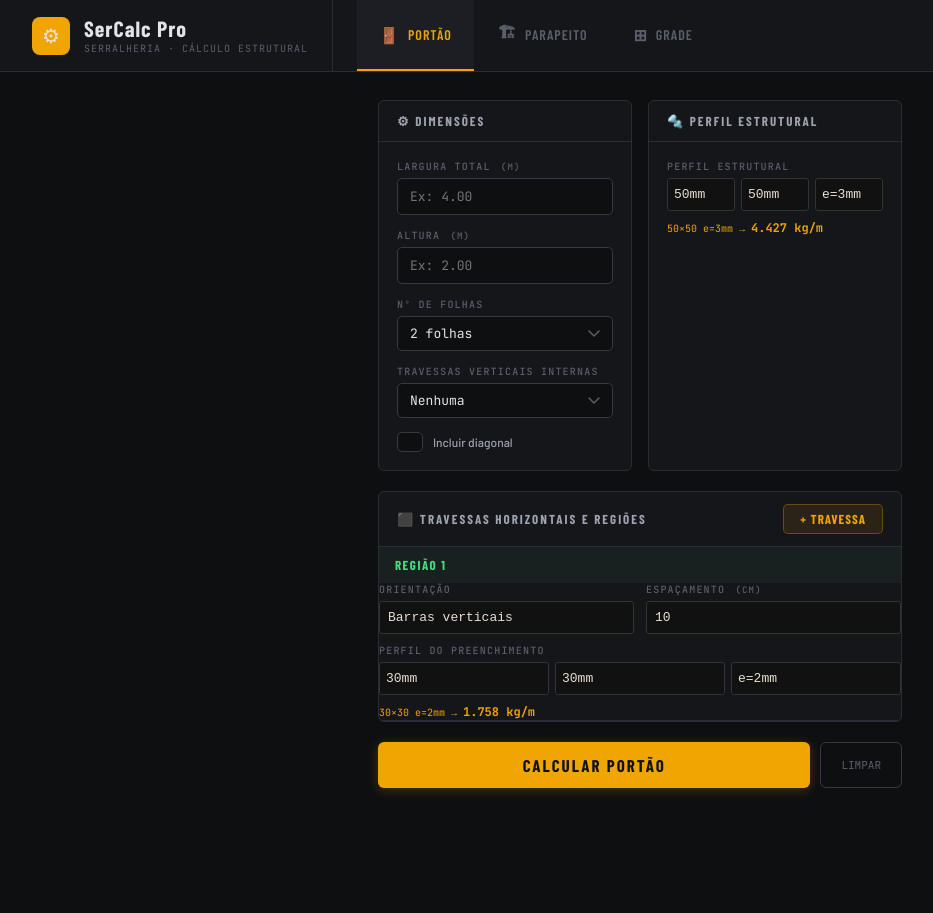
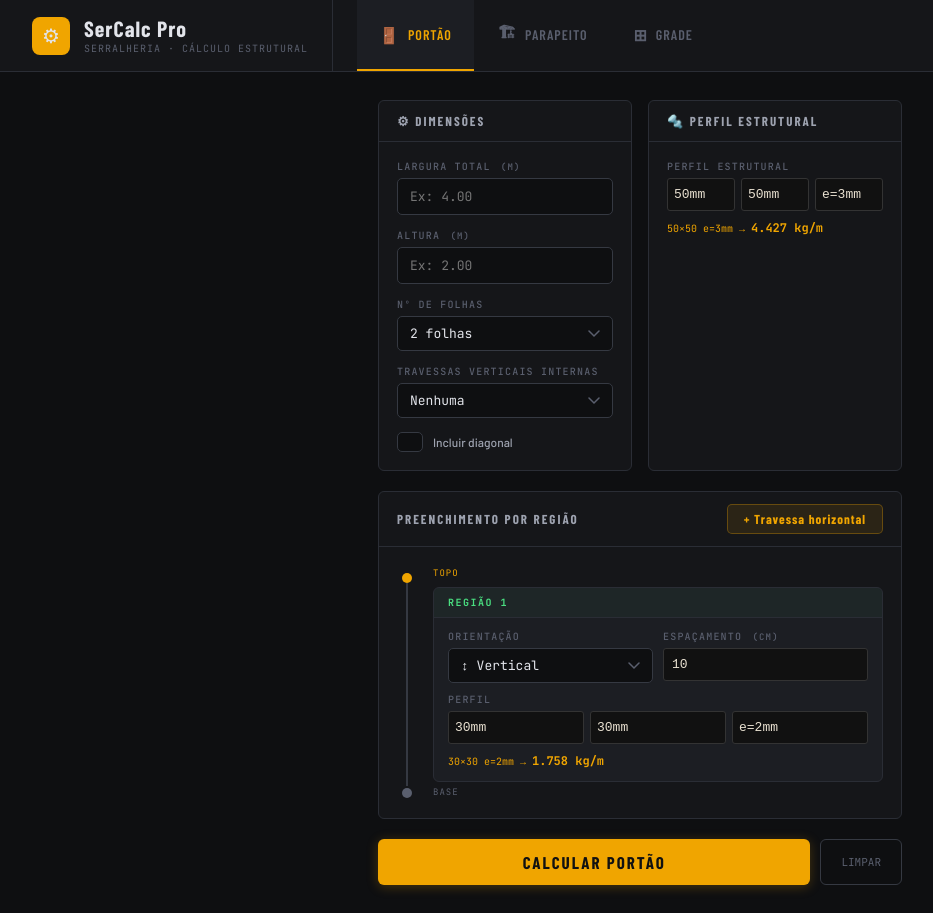
Before and after one commit to RickyMoreira/serralheria2, a React (Create React App) app: page / in a window 1280 px wide. Shown: the whole page, without its empty margins (0-933 px from the left). Before the commit the page ends 816 px from the top, so only its background shows below. Built offline with nearby package versions, Linux system fonts and the light colour scheme; a web font is replaced by a local one.

Commit message:
redesign regioes como linha do tempo vertical

```diff
--- a/src/App.js
+++ b/src/App.js
@@ -945,32 +945,76 @@ function PortaoCalc() {
         </div>
       </div>
 
-      {/* Travessas horizontais e regiões */}
+
+      {/* ── PREENCHIMENTO POR REGIÃO ── */}
       <div className="card">
-        <div className="card-header" style={{display:"flex",justifyContent:"space-between",alignItems:"center"}}>
-          <span>⬛ TRAVESSAS HORIZONTAIS E REGIÕES</span>
-          <button onClick={addTravH} className="btn-add">+ TRAVESSA</button>
+        <div className="card-header">
+          <span>PREENCHIMENTO POR REGIÃO</span>
+          <button onClick={addTravH} className="btn-add">+ Travessa horizontal</button>
         </div>
-        <div className="card-body" style={{gap:0,padding:0}}>
-          {form.regioes.map((reg, ri) => (
+        <div style={{padding:"20px 18px",display:"flex",gap:16}}>
+
+          {/* Coluna esquerda: linha do tempo visual */}
+          <div style={{display:"flex",flexDirection:"column",alignItems:"center",width:20,flexShrink:0,paddingTop:6}}>
+            <div style={{width:10,height:10,borderRadius:"50%",background:"var(--accent)",marginBottom:0}} />
+            {form.regioes.map((_, ri) => {
+              const hasTrav = ri < form.travHoriz.length;
+              return (
+                <div key={ri} style={{display:"flex",flexDirection:"column",alignItems:"center",flex:1,width:"100%"}}>
+                  <div style={{width:2,flex:1,background:"var(--border2)",minHeight:60}} />
+                  {hasTrav && <div style={{width:14,height:14,borderRadius:"50%",background:"var(--cyan)",border:"2px solid var(--bg)",flexShrink:0,marginBlock:2}} />}
+                  {!hasTrav && <div style={{width:10,height:10,borderRadius:"50%",background:"var(--text3)",marginTop:2}} />}
+                </div>
+              );
+            })}
+          </div>
+
+          {/* Coluna direita: regiões e travessas */}
+          <div style={{flex:1,display:"flex",flexDirection:"column",gap:0}}>
+            <div style={{fontFamily:"'JetBrains Mono',monospace",fontSize:9,color:"var(--accent)",letterSpacing:1,marginBottom:8,textTransform:"uppercase"}}>
+              Topo {altNum > 0 ? `— 0 cm` : ""}
+            </div>
+
+            {form.regioes.map((reg, ri) => {
+              const limites = [0, ...form.travHoriz.map(t=>parseFloat(t.pos)||0).sort((a,b)=>a-b), altNum*100];
+              const altRegiao = altNum > 0 ? (limites[ri+1] - limites[ri]).toFixed(0) : null;
+              const hasTrav = ri < form.travHoriz.length;
+              return (
                 <div key={reg.id}>
-              {/* Região ri */}
-              <div className="region-block" style={{marginBottom:0,borderRadius:0,border:"none",borderBottom:"1px solid var(--border)"}}>
-                <div className="region-header" style={{background:"rgba(74,222,128,0.05)",color:"var(--green)"}}>
-                  REGIÃO {ri+1}
-                  {altNum > 0 && (() => {
-                    const limites = [0, ...form.travHoriz.map(t=>parseFloat(t.pos)||0).sort((a,b)=>a-b), altNum*100];
-                    const h = limites[ri+1] - limites[ri];
-                    return <span style={{color:"#888",fontWeight:"normal",marginLeft:8,fontSize:11}}>{h.toFixed(0)}cm de altura</span>;
-                  })()}
+                  {/* Região */}
+                  <div style={{
+                    background:"var(--bg3)",
+                    border:"1px solid var(--border)",
+                    borderRadius:6,
+                    marginBottom: hasTrav ? 0 : 0,
+                    borderBottomLeftRadius: hasTrav ? 0 : 6,
+                    borderBottomRightRadius: hasTrav ? 0 : 6,
+                    overflow:"hidden",
+                  }}>
+                    {/* Cabeçalho da região */}
+                    <div style={{
+                      display:"flex",alignItems:"center",justifyContent:"space-between",
+                      padding:"8px 14px",
+                      borderBottom:"1px solid var(--border)",
+                      background:"rgba(74,222,128,0.04)",
+                    }}>
+                      <span style={{fontFamily:"'JetBrains Mono',monospace",fontSize:10,fontWeight:700,color:"var(--green)",letterSpacing:1.5,textTransform:"uppercase"}}>
+                        Região {ri+1}
+                      </span>
+                      {altRegiao && (
+                        <span style={{fontFamily:"'JetBrains Mono',monospace",fontSize:10,color:"var(--text3)"}}>
+                          {altRegiao} cm
+                        </span>
+                      )}
                     </div>
-                <div className="grid-2" style={{gap:12}}>
+                    {/* Campos */}
+                    <div style={{padding:"12px 14px",display:"flex",flexDirection:"column",gap:10}}>
+                      <div className="grid-2" style={{gap:10}}>
                         <div className="field">
                           <label>Orientação</label>
-                    <select value={reg.ori} onChange={ev=>setRegiao(ri,"ori",ev.target.value)}
-                      style={{background:"#111",border:"1px solid #333",color:"#e8e0d0",fontFamily:"monospace",fontSize:13,padding:"8px",borderRadius:3,width:"100%"}}>
-                      <option value="vertical">Barras verticais</option>
-                      <option value="horizontal">Barras horizontais</option>
+                          <select value={reg.ori} onChange={ev=>setRegiao(ri,"ori",ev.target.value)}>
+                            <option value="vertical">↕ Vertical</option>
+                            <option value="horizontal">↔ Horizontal</option>
                           </select>
                         </div>
                         <div className="field">
@@ -978,30 +1022,43 @@ function PortaoCalc() {
                           <RegiaoEspInput value={reg.esp} onChange={val=>setRegiao(ri,"esp",val)} />
                         </div>
                       </div>
-                <div style={{marginTop:10}}>
-                  <PerfilEstSelector A={reg.preA} B={reg.preB} e={reg.preE} onChange={(A,B,esp)=>setRegiaoPre(ri,A,B,esp)} label="Perfil do preenchimento" />
+                      <PerfilEstSelector A={reg.preA} B={reg.preB} e={reg.preE} onChange={(A,B,esp)=>setRegiaoPre(ri,A,B,esp)} label="Perfil" />
                     </div>
                   </div>
-              {/* Travessa entre regiões ri e ri+1 */}
-              {ri < form.travHoriz.length && (
-                <div className="travessa-row">
-                  <div className="travessa-label">TRAVESSA HORIZ. {ri+1}</div>
-                  <div className="field" style={{flex:1,margin:0}}>
-                    <label>Posição desde o topo <span className="unit">(cm)</span></label>
+
+                  {/* Travessa abaixo desta região */}
+                  {hasTrav && (
+                    <div style={{
+                      display:"flex",alignItems:"center",gap:10,
+                      padding:"7px 14px",
+                      background:"rgba(34,211,238,0.06)",
+                      border:"1px solid rgba(34,211,238,0.2)",
+                      borderTop:"none",
+                      borderRadius:"0 0 6px 6px",
+                      marginBottom:8,
+                    }}>
+                      <span style={{fontFamily:"'JetBrains Mono',monospace",fontSize:9,color:"var(--cyan)",fontWeight:700,letterSpacing:1.5,textTransform:"uppercase",whiteSpace:"nowrap",minWidth:80}}>
+                        Travessa {ri+1}
+                      </span>
+                      <div style={{display:"flex",alignItems:"center",gap:6,flex:1}}>
                         <TravessaPosInput
                           value={form.travHoriz[ri]?.pos || ""}
                           max={altNum*100-1}
                           onChange={val => setTravPos(ri, val)}
                         />
+                        <span style={{fontFamily:"'JetBrains Mono',monospace",fontSize:10,color:"var(--text3)",whiteSpace:"nowrap"}}>cm do topo</span>
                       </div>
-                  <button onClick={()=>removeTravH(ri)}
-                    className="btn-remove">
-                    ✕
-                  </button>
+                      <button onClick={()=>removeTravH(ri)} className="btn-remove" title="Remover">✕</button>
                     </div>
                   )}
                 </div>
-          ))}
+              );
+            })}
+
+            <div style={{fontFamily:"'JetBrains Mono',monospace",fontSize:9,color:"var(--text3)",letterSpacing:1,marginTop:4,textTransform:"uppercase"}}>
+              Base {altNum > 0 ? `— ${(altNum*100).toFixed(0)} cm` : ""}
+            </div>
+          </div>
         </div>
       </div>
 
```
Lines whose indentation alone changed are shown as unchanged.
